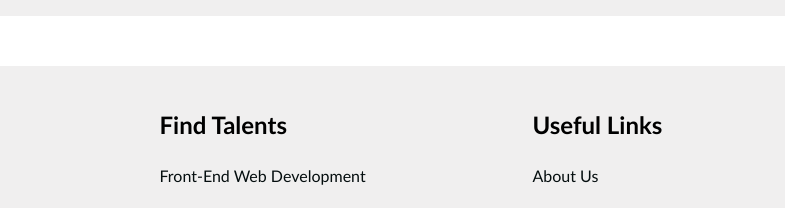
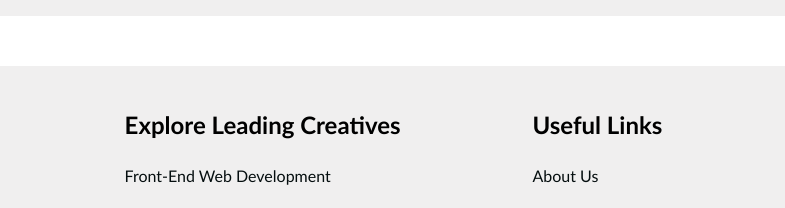
Before and after one commit to EndrexAkoto/SkillHive, a plain HTML site: page index.html in a window 1280 px wide. Shown: the part 4763-4971 px from the top of the page, 495-1280 px from the left. Drawn offline with nearby package versions, Linux system fonts and the light colour scheme.

Commit message:
worked on the footer

```diff
--- a/index.html
+++ b/index.html
@@ -565,7 +565,7 @@
             <div class="hills">
                 <ul class="list-type">
                     <li>
-                        <h4><b>Find Talents</b></h4>
+                    <h4><b> Explore Leading Creatives</b></h4>
                     </li>
                     <li>
                         <a href="">Front-End Web Development</a>
```
